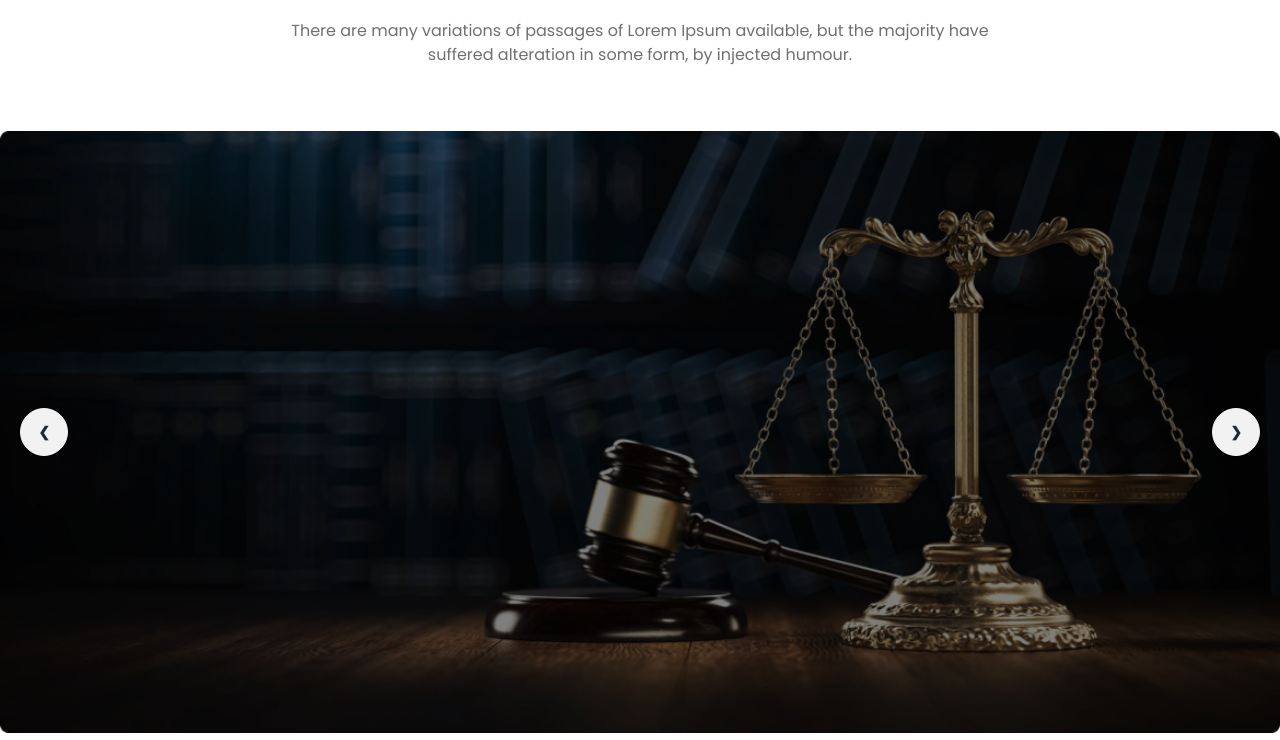
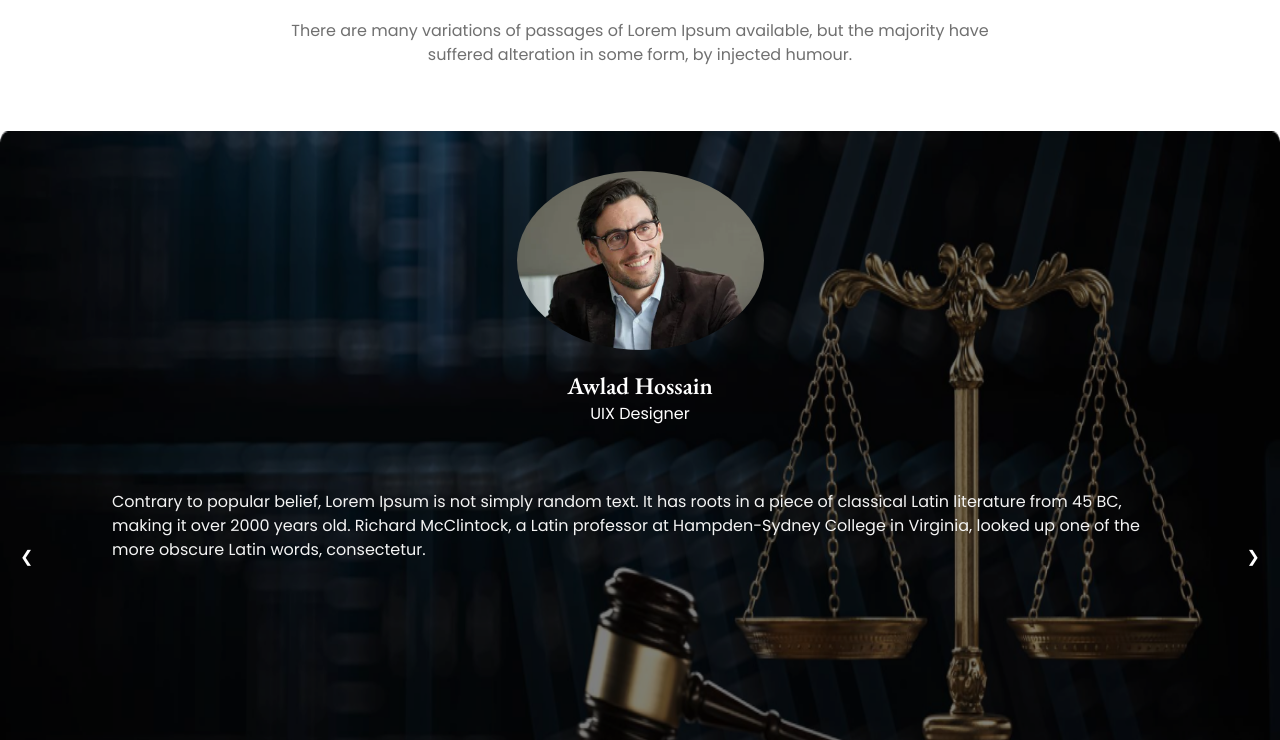
Before and after one commit to Md-Nurul-Alam/Legal-Solutions, a plain HTML site: page index.html in a window 1280 px wide. Shown: the part 2144-2884 px from the top of the page. Drawn offline with nearby package versions, Linux system fonts and the light colour scheme.

Commit message:
Added slider

```diff
--- a/index.html
+++ b/index.html
@@ -208,12 +208,37 @@
                 <div class="carousel w-full">
                     <!-- slider - 01 -->
                     <div id="slide1" class="carousel-item relative w-full">
-                        <img src="images/banner.png" class="w-full brightness-50" />
+                        <img src="images/banner.png" class="w-full brightness-50 " />
+                        <div class="absolute text-white px-28">
+                            <div class="text-center my-5 grid justify-center">
+                                <img src="images/Screenshot_1.png" alt="" class="my-5 rounded-[50%]">
+                                <h3 class="text-2xl font-semibold garamond">Awlad Hossain</h3>
+                                <p>UIX Designer</p>
+                            </div>
+                            <p class="mt-16 text-[#F3F3F3]">Contrary to popular belief, Lorem Ipsum is not simply random text. It has roots in a piece of classical Latin literature from 45 BC, making it over 2000 years old. Richard McClintock, a Latin professor at Hampden-Sydney College in Virginia, looked up one of the more obscure Latin words, consectetur.</p>
+                        </div>
                         <div class="absolute left-5 right-5 top-1/2 flex -translate-y-1/2 transform justify-between">
-                            <a href="#slide4" class="btn btn-circle">❮</a>
-                            <a href="#slide2" class="btn btn-circle">❯</a>
+                            <a href="#slide2"class="text-white">❮</a>
+                            <a href="#slide2" class="text-white">❯</a>
                         </div>
                     </div>
+                    <!-- slider - 02 -->
+                    <div id="slide2" class="carousel-item relative w-full">
+                        <img src="images/slider-1.jpg" class="w-full brightness-50 " />
+                        <div class="absolute text-white px-28">
+                            <div class="text-center my-5 grid justify-center">
+                                <img src="images/Screenshot_1.png" alt="" class="my-5 rounded-[50%]">
+                                <h3 class="text-2xl font-semibold garamond">Awlad Hossain</h3>
+                                <p>UIX Designer</p>
+                            </div>
+                            <p class="mt-16 text-[#F3F3F3]">Contrary to popular belief, Lorem Ipsum is not simply random text. It has roots in a piece of classical Latin literature from 45 BC, making it over 2000 years old. Richard McClintock, a Latin professor at Hampden-Sydney College in Virginia, looked up one of the more obscure Latin words, consectetur.</p>
+                        </div>
+                        <div class="absolute left-5 right-5 top-1/2 flex -translate-y-1/2 transform justify-between">
+                            <a href="#slide1"class="text-white">❮</a>
+                            <a href="#slide1" class="text-white">❯</a>
+                        </div>
+                    </div>
+
                 </div>
             </div>
         </section>
@@ -306,7 +331,7 @@
                                 </div>
                             </form>
                         </div>
-                        <div class="grid md:grid-cols-2 md:grid-rows-2 ">
+                        <div class="grid md:grid-cols-2 gap-4 ">
                             <!-- card - 01 -->
                             <div class="card bg-base-200 w-52 h-64 border">
                                 <figure class="px-5 pt-10">
```
Also changed, not shown: images/Screenshot_1.png (added).
